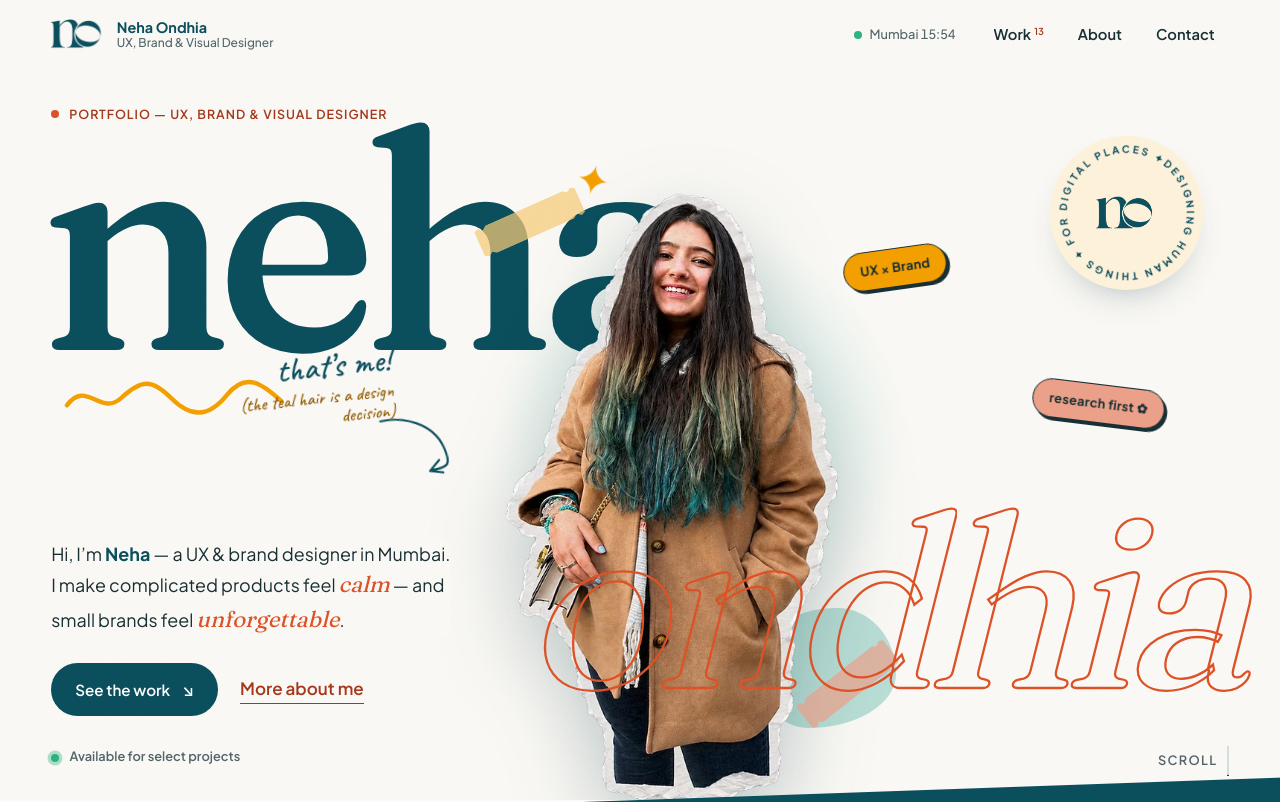
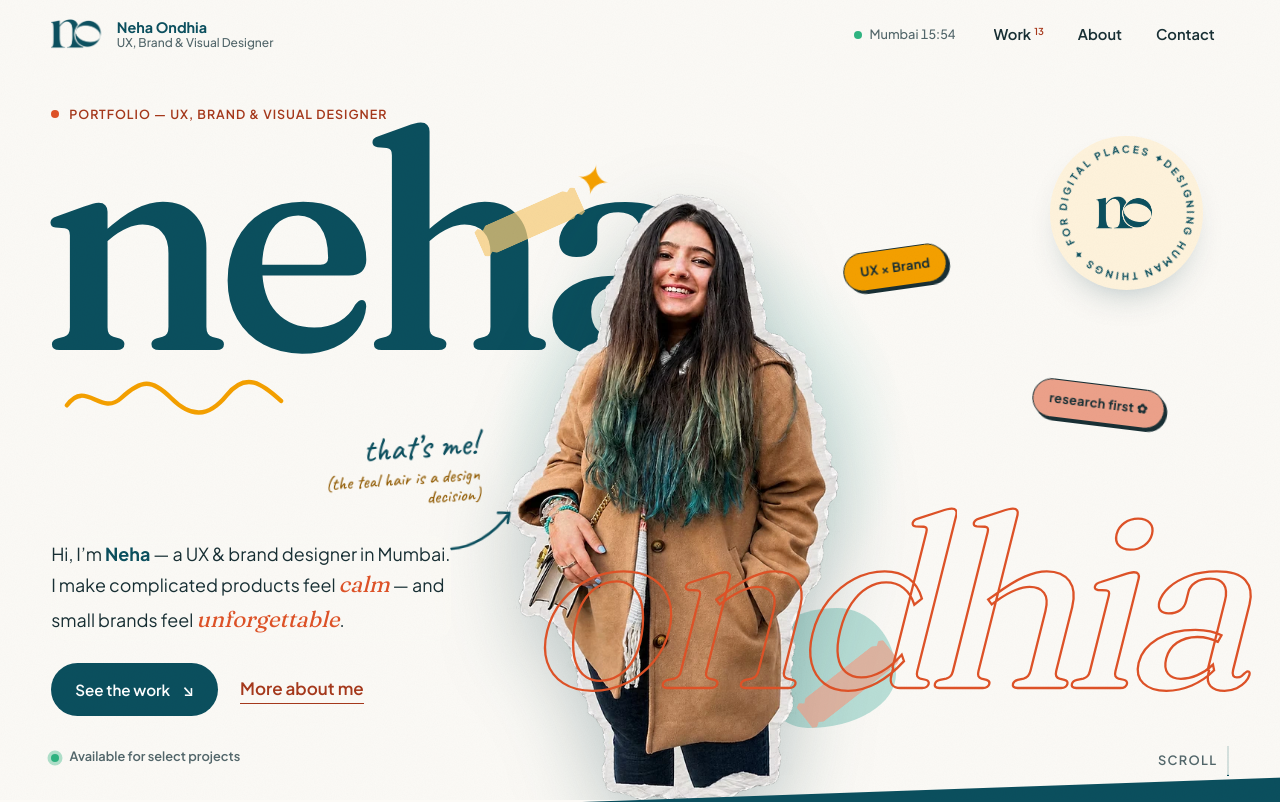
Before and after one commit to KANHA-KC/portfolio-neha, a Next.js app: page / in a window 1280 px wide. Shown: the top 802 px of the page. Built offline with nearby package versions, Linux system fonts and the light colour scheme; no server answers.

Commit message:
Reposition teal hair note into clear area and point arrow to hair

```diff
--- a/src/app/globals.css
+++ b/src/app/globals.css
@@ -800,8 +800,8 @@ em {
 .hero-note {
   position: absolute;
   z-index: 4;
-  left: max(var(--g), calc(50% - min(38vw, 64svh) * 0.42 - 250px));
-  top: 44%;
+  left: max(var(--g), calc(50% - min(38vw, 64svh) * 0.42 - 165px));
+  top: 54%;
   display: grid;
   justify-items: end;
   color: var(--teal);
@@ -818,9 +818,9 @@ em {
   margin-top: 2px;
 }
 .hero-arrow {
-  width: 86px;
-  margin-right: -64px;
-  margin-top: -6px;
+  width: 82px;
+  margin-right: -42px;
+  margin-top: -2px;
 }
 .draw path {
   fill: none;
--- a/src/components/home/Hero.js
+++ b/src/components/home/Hero.js
@@ -112,11 +112,11 @@ export default function Hero({ profile }) {
           <Logo variant="monogram" height={34} color="var(--teal)" className="hero-badge-mark" />
         </div>
 
-        <div className="hero-note hero-pop" data-rot="-6" data-depth="26">
+        <div className="hero-note hero-pop" data-rot="-4" data-depth="26">
           <span className="hand">that’s me!</span>
           <span className="hand hand--sm">(the teal hair is a design decision)</span>
-          <svg className="draw hero-arrow" viewBox="0 0 120 90">
-            <path pathLength="1" d="M8 8 C 40 4, 80 18, 92 52 S 88 80, 70 84 M70 84 L 84 70 M70 84 L 88 88" />
+          <svg className="draw hero-arrow" viewBox="0 0 100 70">
+            <path pathLength="1" d="M8 55 C 32 55, 60 42, 82 16 M82 16 L 68 15 M82 16 L 79 28" />
           </svg>
         </div>
 
```
